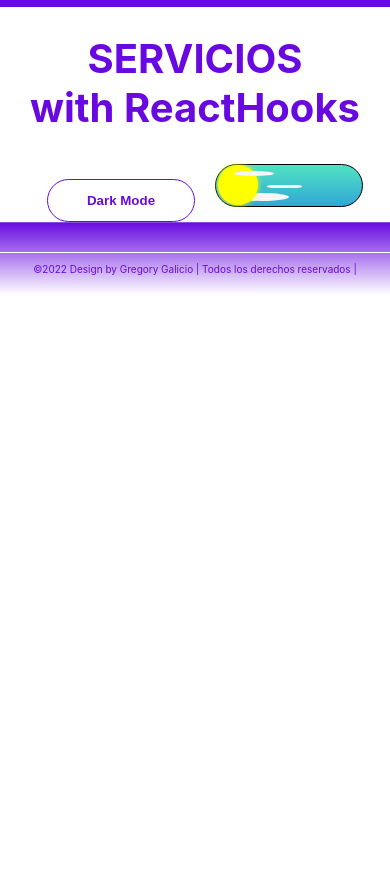
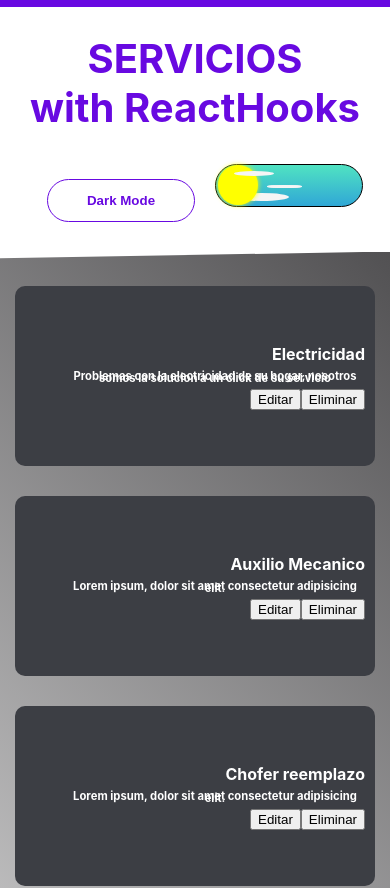
Before and after one commit to GregoryGalicio/filtrado-servicio, a React (Create React App) app: page / in a window 390 px wide. Shown: the top 888 px of the page. Before the commit the page ends 844 px from the top, so only its background shows below. Built offline with nearby package versions, Linux system fonts and the light colour scheme.

Commit message:
useEffect base de datos local

```diff
--- a/src/App.js
+++ b/src/App.js
@@ -1,8 +1,10 @@
 import React, { useState } from 'react'
-//import logo from './logo.svg';
 import './App.css';
 import Footer from "./components/footer/Footer";
 import Header from "./components/header/Header";
+import Cards  from './components/cards/Cards';
+
+
 
 
 function App() {
@@ -14,6 +16,7 @@ function App() {
   return (
     <div className="App">
       <Header darkMode={darkMode} onClick={handleClick}/>
+      <Cards  darkMode={darkMode}/>
       <Footer darkMode={darkMode}/>
     </div>
   );
--- /dev/null
+++ b/src/components/cards/Cards.css
@@ -0,0 +1,116 @@
+.cards{
+    /* border: 1px solid red; */
+    display: flex;
+    justify-content: center;
+    align-items:center;
+    flex-wrap: wrap;
+
+    /* clip-path: polygon(0 5%, 100% 0, 100% 95%, 0% 100%); */
+    background-image: linear-gradient(225deg, #525153  0%, #ffffff 100%);
+    padding-top: 5%;
+    padding-bottom: 7.5%;
+}
+.cardsDark{
+    /* border: 1px solid red; */
+    display: flex;
+    justify-content: center;
+    align-items:center;
+    flex-wrap: wrap;
+
+    /* clip-path: polygon(0 5%, 100% 0, 100% 95%, 0% 100%); */
+    background-image: linear-gradient(225deg, rgb(66, 69, 75) 0%, #000000 100%);
+    padding-top: 7.5%;
+    padding-bottom: 7.5%;
+}
+
+
+.cardsBox{
+
+    display: flex;
+    justify-content: flex-end;
+    align-items:center ;
+    /* border: 2px solid green; */
+    width: 300px;
+    height: 250px;
+    border-radius: 20px;
+    margin: 15px;
+    background-color: rgb(60, 62, 68);
+    /* clip-path: polygon(5% 0%, 100% 0%, 95% 100%, 0% 100%);
+    background-image: linear-gradient(225deg, rgb(66, 69, 75) 0%, rgb(60, 62, 68) 100%); */
+
+}
+.cardsBoxDark{
+
+    display: flex;
+    justify-content: flex-end;
+    align-items:center ;
+    /* border: 2px solid green; */
+    width: 300px;
+    height: 250px;
+    border-radius: 20px;
+    margin: 15px;
+    background-color:rgb(82, 83, 85);
+
+    /* background-color: black; */
+}
+.information{
+    height:250px;
+    width: 300px;
+    display: flex;
+    flex-direction:column;
+    align-items:flex-end;
+    justify-content: center;
+    line-height: 15px;
+    font-size: 10px;
+    /* border:1px solid blue; */
+    color:white;
+    padding-right:15px;
+}
+.information>h3{
+    color:rgb(158, 158, 158);
+}
+.information>h2:hover{
+    color:rgb(255, 152, 0);
+    cursor:pointer;
+    margin:none;
+}
+
+.name{
+    font-family:112.5%/1.625 -apple-system,'BlinkMacSystemFont','Segoe UI','Roboto','Helvetica','Arial',sans-serif,'Apple Color Emoji','Segoe UI Emoji','Segoe UI Symbol';
+    font-weight: bold;
+    color:white;
+    font-size:25px;;
+}
+.name:hover{
+    color:rgb(255, 152, 0);
+    cursor:pointer;
+    margin:none;
+}
+/* Aca se empieza a colocar los estilos para version MOBILE */
+@media only screen and (max-width: 500px) {
+.cards{
+    clip-path: polygon(0 0.5%, 100% 0, 100% 99.5%, 0% 100%);
+}
+.cardsDark{
+    clip-path: polygon(0 0.5%, 100% 0, 100% 99.5%, 0% 100%);
+}
+.cardsBox{
+    width: 95%;
+    height: 180px;
+    border-radius: 10px;
+}
+.cardsBoxDark{
+    width: 95%;
+    height: 180px;
+    border-radius: 10px;
+}
+
+.information{
+    line-height: 2px;
+    font-size: 7.5px;
+    padding-right:10px;
+}
+.name{
+    font-size:16px;;
+}
+}
--- /dev/null
+++ b/src/components/cards/Cards.jsx
@@ -0,0 +1,32 @@
+import React, { useState,useEffect } from 'react';
+import { serviceData } from '../../serviceDataBase';
+import "./Cards.css";
+
+const Cards = ({darkMode}) => {
+    const [cards, setCards]= useState([]);
+
+    useEffect(() => {
+         setCards(serviceData);
+    }, [])
+
+    return (
+        <div className={darkMode?'cardsDark':"cards" }>
+            {cards.map(serviceData =>(
+                <div className={darkMode?'cardsBoxDark':'cardsBox'}>
+                    <div className='information'>
+                        <h1 className='name'>{serviceData.name}</h1>
+                        <h2>{serviceData.description}</h2>
+                        <div className='btn'>
+                        <button>Editar</button>
+                        <button>Eliminar</button>
+                        </div>
+
+                    </div>
+                </div>
+            ))}
+
+        </div>
+    );
+}
+
+export default Cards;
```
